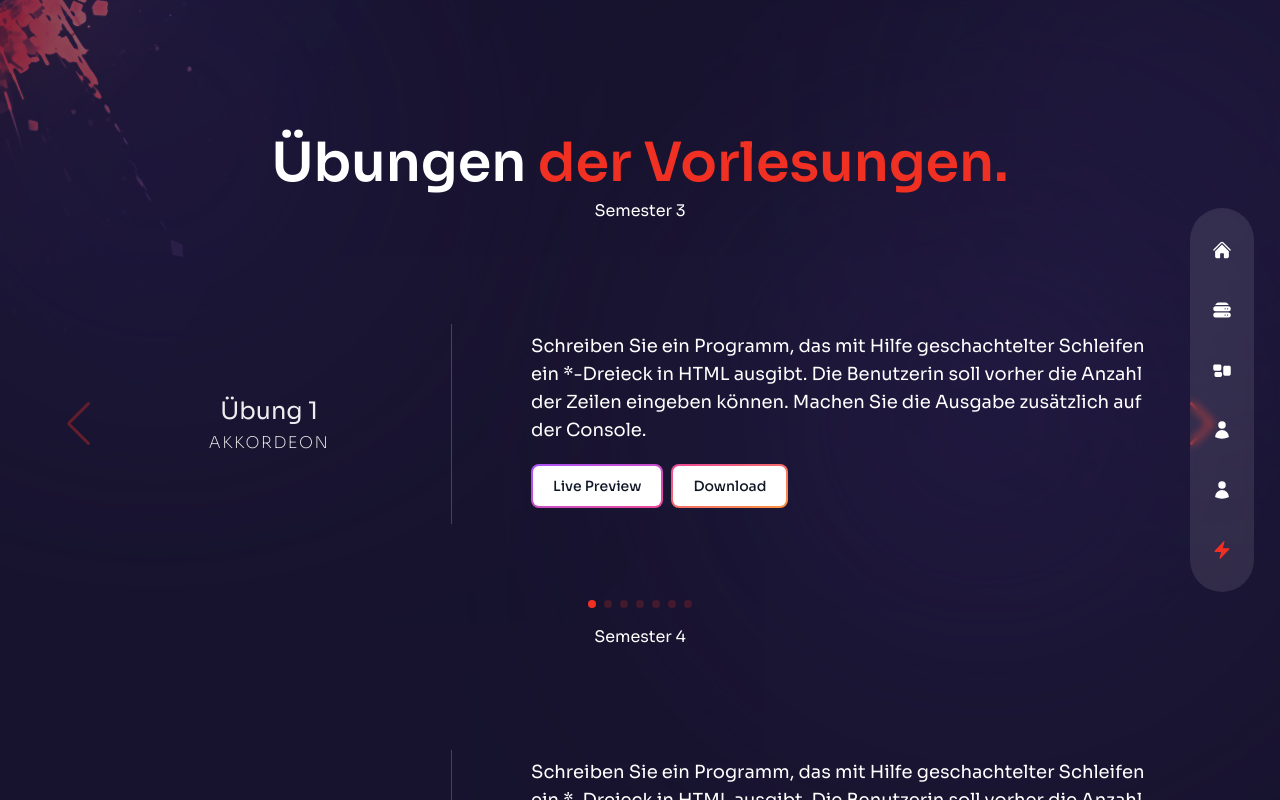
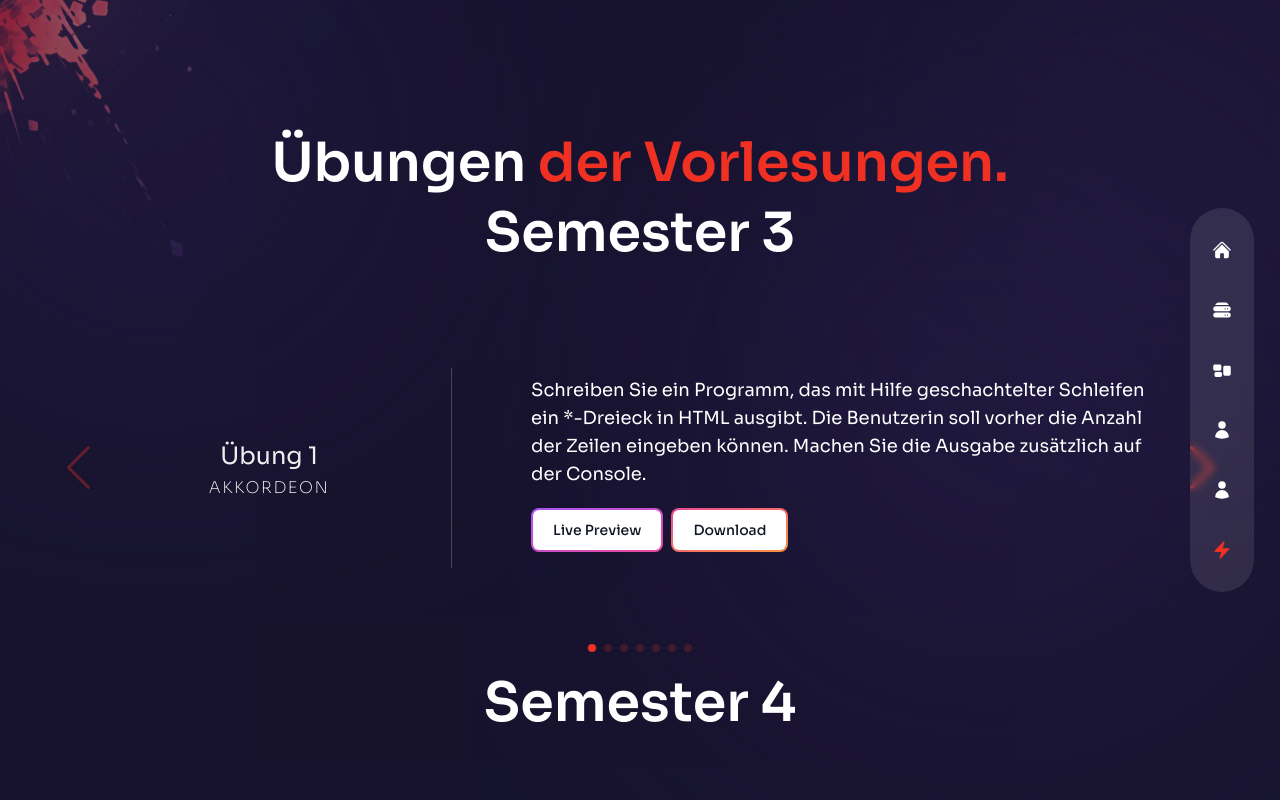
Before and after one commit to tkdhbw/tobias-dhbw-web-portfolio, a Next.js app: page /Uebungen in a window 1280 px wide. Built offline with nearby package versions, Linux system fonts and the light colour scheme.

Commit message:
Changed title look

```diff
--- a/pages/Uebungen/index.js
+++ b/pages/Uebungen/index.js
@@ -27,7 +27,7 @@ const Uebungen = () => {
           initial='hidden'
           animate='show'
           exit='hidden'
-          className='h3 mb-4 xl:mb-0'
+          className='h2 mb-8 xl:mb-0'
         >
            Semester 3
         </motion.h2>
@@ -49,7 +49,7 @@ const Uebungen = () => {
           initial='hidden'
           animate='show'
           exit='hidden'
-          className='h3 mb-4 xl:mb-0'
+          className='h2 mb-8 xl:mb-0'
         >
            Semester 4
         </motion.h2>
```
